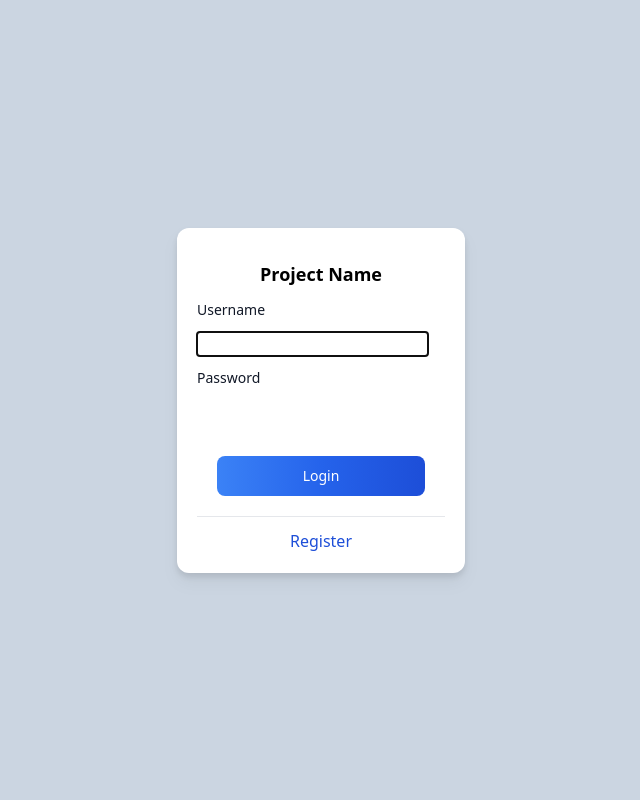
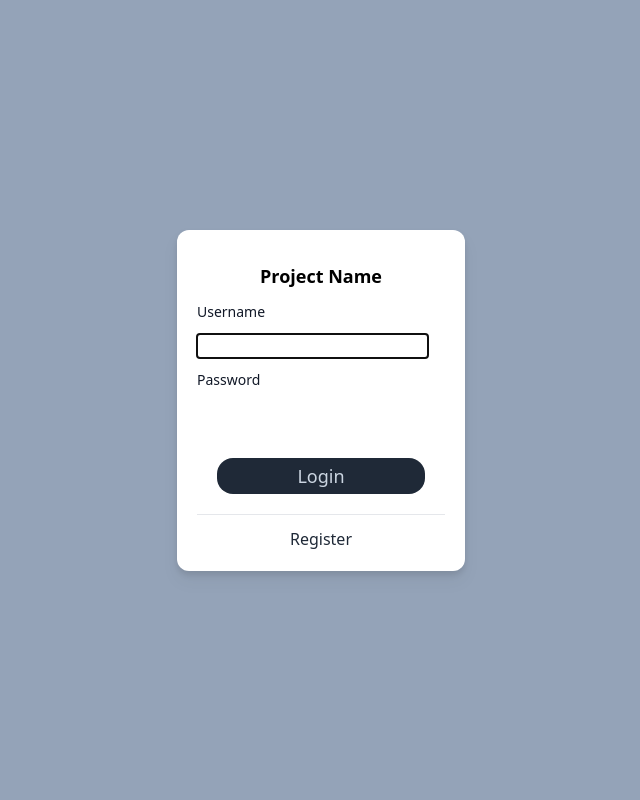
Before and after one commit to dna-projects/crypto-portfolio, a Django app: page /login in a window 1280 px wide. Shown: the whole page, without its empty margins (319-959 px from the left). Run offline with Django 4.2, Linux system fonts and the light colour scheme; some libraries are stand-ins or nearby versions.

Commit message:
Updated entry pages to match color and design of portfolio and mc page.

```diff
--- a/templates/entry-base.html
+++ b/templates/entry-base.html
@@ -3,7 +3,7 @@
 Reset css with margin 0 auto??
 {% endcomment %}
 <div class="container">
-    <div class="flex justify-center bg-slate-300 h-screen w-screen"> <!-- background -->
+    <div class="flex justify-center bg-slate-400 h-screen w-screen"> <!-- background -->
         <div class="flex flex-col self-center bg-white w-72 rounded-xl drop-shadow-lg p-5"> <!-- input div box -->
             {% block content %} {% endblock content %}
         </div>
--- a/templates/login.html
+++ b/templates/login.html
@@ -16,8 +16,10 @@
     <!-- <div class="m-3">
         <input type="password" id="password" class="bg-gray-50 border border-gray-300 text-gray-900 text-sm rounded-lg w-full p-2.5" placeholder="Password" required>
     </div> -->
-    <button type="submit" class=" text-white bg-gradient-to-r from-blue-500 via-blue-600 to-blue-700 hover:bg-gradient-to-br focus:ring-4 focus:outline-none focus:ring-blue-300 font-medium rounded-lg text-sm px-5 py-2.5 text-center m-5">Login</button>
+    <button type="submit" class="text-lg hover:bg-gray-600 hover:text-white rounded-2xl bg-gray-800 text-slate-300 m-5 px-4 py-1">Login</button>
 </form>
 <hr class="w-full" /> <!-- Dividing line -->
-<button class="text-blue-700 mt-3"><a href="{% url 'registration' %}">Register</a></button>
+<div class="flex justify-center">
+    <button class="text-gray-800 mt-3 hover:text-gray-400"><a href="{% url 'registration' %}">Register</a></button>
+</div>
 {% endblock content %}
--- a/templates/registration.html
+++ b/templates/registration.html
@@ -1,6 +1,6 @@
 {% extends "entry-base.html" %}
 {% block content %}
-<button class="place-self-start text-blue-700">
+<button class="place-self-start text-gray-600 hover:text-gray-400">
     <a href="{% url 'login' %}">Back</a>
 </button>
 <div class="self-center text-md font-bold mb-3">
@@ -24,6 +24,6 @@
     <div class="my-3">
         {{ form.password2 }}
     </div>
-    <button type="submit" class=" text-white bg-gradient-to-r from-blue-500 via-blue-600 to-blue-700 hover:bg-gradient-to-br focus:ring-4 focus:outline-none focus:ring-blue-300 dark:focus:ring-blue-800 font-medium rounded-lg text-sm px-5 py-2.5 text-center m-5 mb-0">Submit</button> <!-- button attributes from Flowbite -->
+    <button type="submit" class="text-lg hover:bg-gray-600 hover:text-white rounded-2xl bg-gray-800 text-slate-300 m-5 px-4 py-1">Submit</button> <!-- button attributes from Flowbite -->
 </form>
 {% endblock content %}
```
Also changed, not shown: db.sqlite3.
